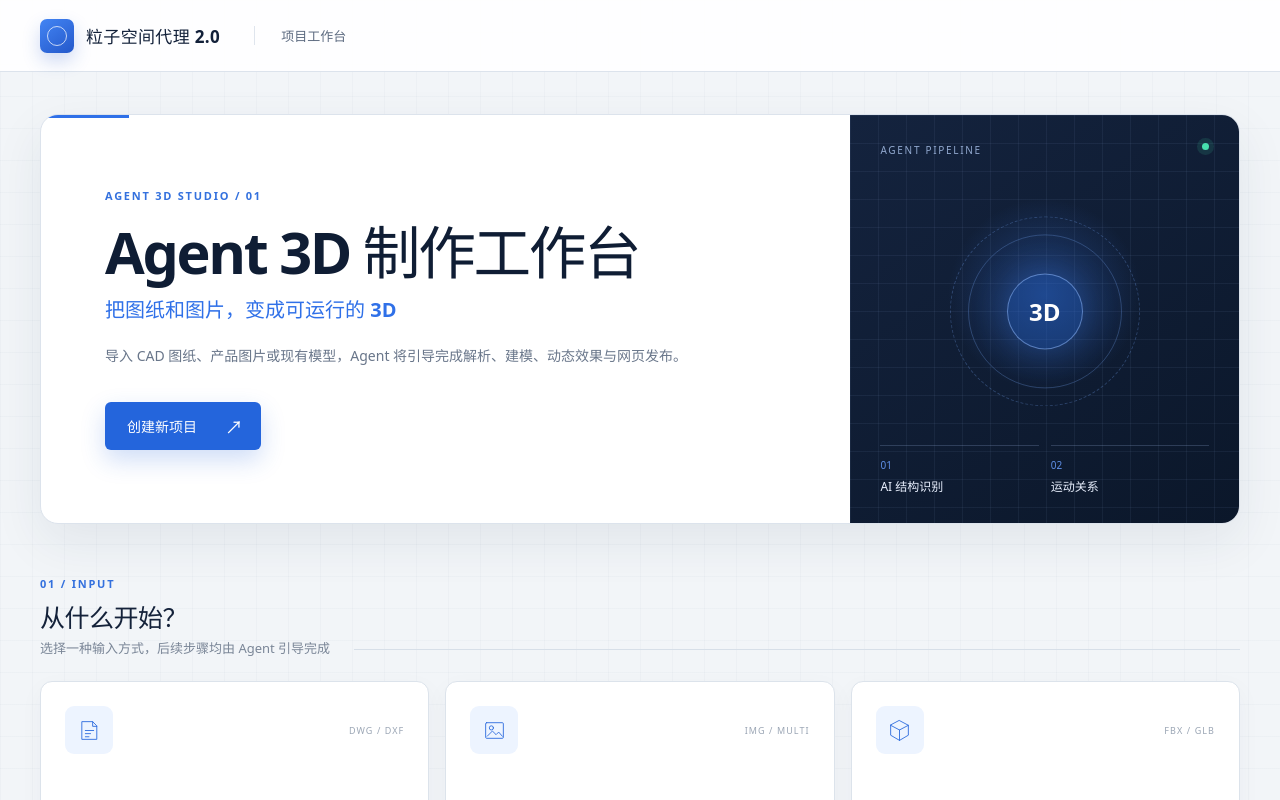
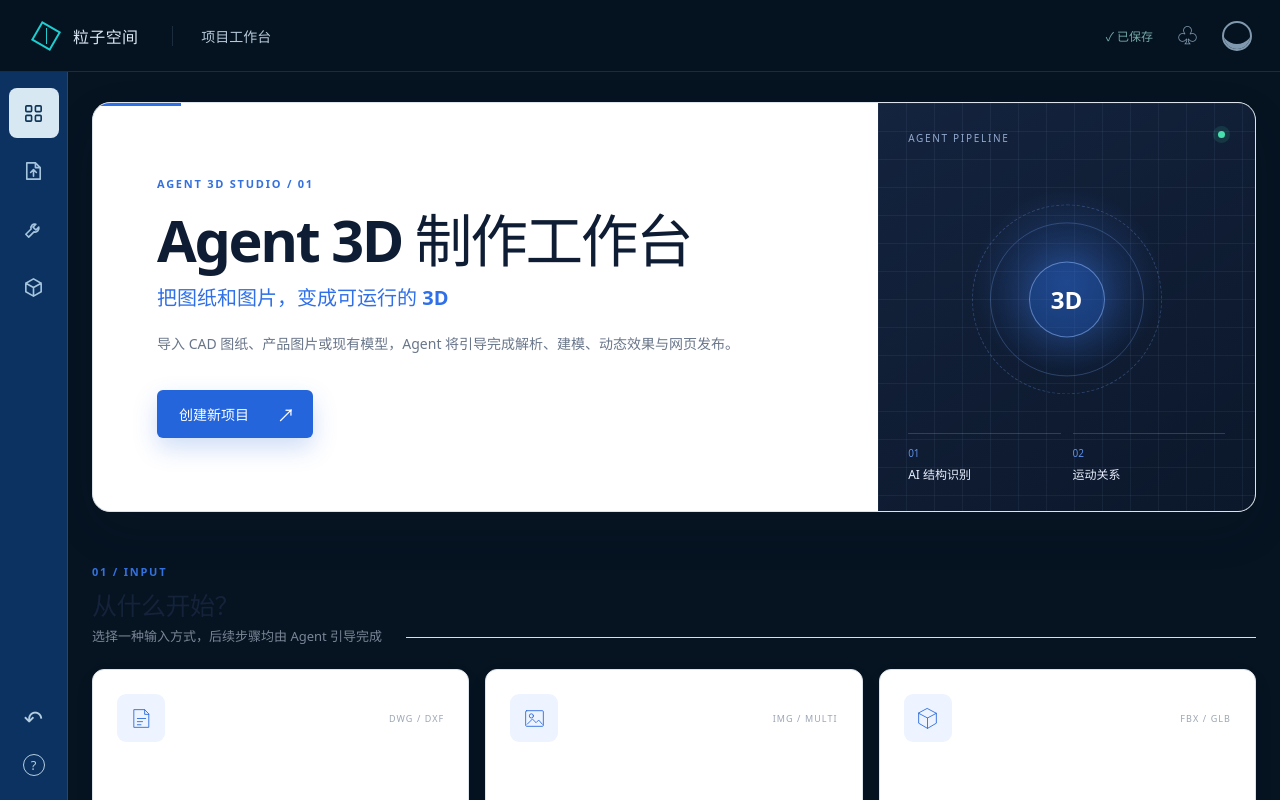
Before and after one commit to Brianluxp/Particle-Speace-Agent-2.0, a React (Vite) app in the folder frontend/: page / in a window 1280 px wide. Shown: the top 800 px of the page. Built offline with nearby package versions, Linux system fonts and the light colour scheme; no server answers.

Commit message:
feat: add dark application shell

```diff
--- a/frontend/src/App.tsx
+++ b/frontend/src/App.tsx
@@ -1,19 +1,114 @@
-import { Link, Navigate, Route, Routes } from "react-router-dom";
+import {
+  Link,
+  Navigate,
+  Route,
+  Routes,
+  useLocation,
+} from "react-router-dom";
 import { CreateProjectPage } from "./pages/CreateProjectPage";
 import { ModelPreviewPage } from "./pages/ModelPreviewPage";
 import { TaskPage } from "./pages/TaskPage";
 import { WorkspacePage } from "./pages/WorkspacePage";
 
+const navItems = [
+  {
+    label: "工作台",
+    to: "/",
+    icon: "grid",
+    matches: (path: string) => path === "/",
+  },
+  {
+    label: "导入",
+    to: "/projects/new",
+    icon: "upload",
+    matches: (path: string) => path.startsWith("/projects/new"),
+  },
+  {
+    label: "任务",
+    to: "/tasks/task-failed",
+    icon: "tool",
+    matches: (path: string) => path.startsWith("/tasks/"),
+  },
+  {
+    label: "模型",
+    to: "/models/task-engine",
+    icon: "cube",
+    matches: (path: string) => path.startsWith("/models/"),
+  },
+] as const;
+
+function NavIcon({ icon }: { icon: (typeof navItems)[number]["icon"] }) {
+  if (icon === "grid") {
+    return (
+      <svg viewBox="0 0 24 24" aria-hidden="true">
+        <rect x="4" y="4" width="6" height="6" rx="1" />
+        <rect x="14" y="4" width="6" height="6" rx="1" />
+        <rect x="4" y="14" width="6" height="6" rx="1" />
+        <rect x="14" y="14" width="6" height="6" rx="1" />
+      </svg>
+    );
+  }
+
+  if (icon === "upload") {
+    return (
+      <svg viewBox="0 0 24 24" aria-hidden="true">
+        <path d="M5 20h14V8l-5-5H5zM14 3v5h5M12 17V10M9 13l3-3 3 3" />
+      </svg>
+    );
+  }
+
+  if (icon === "tool") {
+    return (
+      <svg viewBox="0 0 24 24" aria-hidden="true">
+        <path d="M14.5 6.5a4 4 0 0 0-5 5L4 17l3 3 5.5-5.5a4 4 0 0 0 5-5l-3 3-3-3z" />
+      </svg>
+    );
+  }
+
+  return (
+    <svg viewBox="0 0 24 24" aria-hidden="true">
+      <path d="m12 3 8 4.5v9L12 21l-8-4.5v-9zM4 7.5l8 4.5 8-4.5M12 12v9" />
+    </svg>
+  );
+}
+
 export function App() {
+  const { pathname } = useLocation();
+
   return (
     <div className="app-shell">
       <header className="topbar">
         <Link className="product-link" to="/">
           <span className="product-mark" aria-hidden="true" />
-          <h1>粒子空间代理 2.0</h1>
+          <h1>粒子空间</h1>
         </Link>
-        <Link className="workspace-link" to="/">项目工作台</Link>
+        <span className="workspace-label">项目工作台</span>
+        <div className="topbar-status">
+          <span className="saved-status">✓ 已保存</span>
+          <span className="status-icon" aria-label="通知">♧</span>
+          <span className="user-status" aria-label="用户" />
+        </div>
       </header>
+
+      <nav className="side-rail" aria-label="主导航">
+        <div className="side-rail-main">
+          {navItems.map((item) => (
+            <Link
+              className="rail-link"
+              key={item.label}
+              to={item.to}
+              aria-current={item.matches(pathname) ? "page" : undefined}
+            >
+              <NavIcon icon={item.icon} />
+              <small>{item.label}</small>
+            </Link>
+          ))}
+        </div>
+        <div className="side-rail-footer" aria-hidden="true">
+          <span>↶</span>
+          <span>?</span>
+        </div>
+      </nav>
 
       <main className="page-content">
         <Routes>
--- a/frontend/src/styles.css
+++ b/frontend/src/styles.css
@@ -1,9 +1,20 @@
 :root {
   font-family: Bahnschrift, "Microsoft YaHei", "PingFang SC", system-ui, sans-serif;
-  color: #122039;
-  background: #f2f5f8;
+  color: #dce8f4;
+  background: #061321;
   font-synthesis: none;
   text-rendering: optimizeLegibility;
+  --bg: #061321;
+  --surface: #0a1a2a;
+  --surface-2: #0d2134;
+  --surface-3: #10273c;
+  --line: rgba(157, 194, 221, .15);
+  --muted: #7f98ad;
+  --text: #dce8f4;
+  --cyan: #1dcdd0;
+  --blue: #1687ff;
+  --amber: #ffac21;
+  --green: #27d5a0;
 }
 
 * { box-sizing: border-box; }
@@ -11,61 +22,161 @@ body {
   margin: 0;
   min-width: 320px;
   min-height: 100vh;
-  background:
-    linear-gradient(rgba(29, 54, 91, .025) 1px, transparent 1px),
-    linear-gradient(90deg, rgba(29, 54, 91, .025) 1px, transparent 1px),
-    #f2f5f8;
-  background-size: 32px 32px;
+  background: var(--bg);
 }
 button, input { font: inherit; }
 a { color: inherit; }
-.app-shell { min-height: 100vh; }
+.app-shell {
+  min-height: 100vh;
+  display: grid;
+  grid-template: 72px minmax(0, 1fr) / 68px minmax(0, 1fr);
+  background: var(--bg);
+}
 
 .topbar {
-  position: relative;
+  position: sticky;
+  top: 0;
   z-index: 10;
+  grid-column: 1 / -1;
   height: 72px;
   display: flex;
   align-items: center;
-  padding: 0 max(32px, calc((100vw - 1200px) / 2));
-  border-bottom: 1px solid #dce3ec;
-  background: rgba(255, 255, 255, .94);
+  padding: 0 28px 0 32px;
+  border-bottom: 1px solid var(--line);
+  background: rgba(6, 19, 33, .97);
 }
 .product-link {
   display: inline-flex;
   align-items: center;
-  gap: 12px;
+  gap: 13px;
   text-decoration: none;
 }
-.product-link h1 { margin: 0; font-size: 17px; letter-spacing: .02em; }
+.product-link h1 {
+  margin: 0;
+  color: var(--text);
+  font-size: 16px;
+  letter-spacing: .02em;
+}
 .product-mark {
   position: relative;
-  width: 34px;
-  height: 34px;
-  border-radius: 7px;
-  background: linear-gradient(145deg, #4385f4, #2458ca);
-  box-shadow: 0 8px 18px rgba(36, 88, 202, .22);
+  width: 28px;
+  height: 28px;
+}
+.product-mark::before,
+.product-mark::after {
+  position: absolute;
+  content: "";
+}
+.product-mark::before {
+  inset: 3px;
+  border: 2px solid var(--cyan);
+  transform: rotate(30deg);
 }
 .product-mark::after {
-  position: absolute;
-  inset: 7px;
-  border: 1px solid rgba(255, 255, 255, .72);
+  top: 6px;
+  bottom: 6px;
+  left: 50%;
+  border-left: 1px solid var(--cyan);
+}
+.workspace-label {
+  margin-left: 34px;
+  padding-left: 28px;
+  border-left: 1px solid var(--line);
+  color: #b7c9d9;
+  font-size: 14px;
+  font-weight: 600;
+}
+.topbar-status {
+  display: flex;
+  align-items: center;
+  gap: 24px;
+  margin-left: auto;
+  color: var(--muted);
+  font-size: 12px;
+}
+.saved-status { color: #74aaa9; }
+.status-icon { font-size: 21px; line-height: 1; }
+.user-status {
+  width: 30px;
+  height: 30px;
+  border: 2px solid #8199ae;
   border-radius: 50%;
-  content: "";
+  box-shadow: inset 0 -8px 0 -3px #8199ae;
 }
-.workspace-link {
-  margin-left: 34px;
-  padding-left: 26px;
-  border-left: 1px solid #dfe5ed;
-  color: #5d6b80;
-  font-size: 13px;
+.side-rail {
+  position: sticky;
+  top: 72px;
+  z-index: 8;
+  grid-row: 2;
+  grid-column: 1;
+  height: calc(100vh - 72px);
+  display: flex;
+  flex-direction: column;
+  justify-content: space-between;
+  border-right: 1px solid var(--line);
+  background: #0b3261;
+}
+.side-rail-main {
+  display: grid;
+  gap: 8px;
+  padding-top: 16px;
+}
+.rail-link {
+  width: 50px;
+  height: 50px;
+  display: grid;
+  place-items: center;
+  margin: 0 auto;
+  border-radius: 8px;
+  color: #a5c4dd;
   text-decoration: none;
 }
-.workspace-link:hover { color: #245fd7; }
+.rail-link svg {
+  width: 23px;
+  fill: none;
+  stroke: currentColor;
+  stroke-linecap: round;
+  stroke-linejoin: round;
+  stroke-width: 1.7;
+}
+.rail-link small {
+  position: absolute;
+  width: 1px;
+  height: 1px;
+  overflow: hidden;
+  clip: rect(0, 0, 0, 0);
+}
+.rail-link:hover {
+  color: #e0f3ff;
+  background: rgba(255, 255, 255, .08);
+}
+.rail-link[aria-current="page"] {
+  color: #0d365b;
+  background: #d8e8f3;
+}
+.side-rail-footer {
+  display: grid;
+  justify-items: center;
+  gap: 20px;
+  padding-bottom: 24px;
+  color: #b4cde0;
+  font-size: 23px;
+}
+.side-rail-footer span:last-child {
+  width: 22px;
+  height: 22px;
+  display: grid;
+  place-items: center;
+  border: 1px solid currentColor;
+  border-radius: 50%;
+  font-size: 13px;
+}
 .page-content {
-  width: min(1200px, calc(100vw - 48px));
+  grid-row: 2;
+  grid-column: 2;
+  width: min(1400px, calc(100vw - 116px));
   margin: 0 auto;
-  padding: 42px 0 64px;
+  padding: 30px 0 40px;
 }
 .workspace-page { display: grid; gap: 52px; }
 
```
Also changed, not shown: 1 other file (tests, documents, lock files or other folders).
